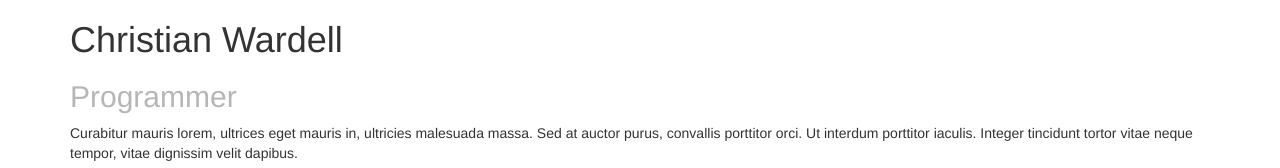
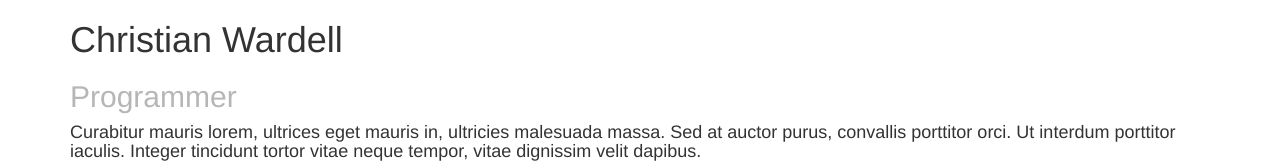
Before and after one commit to honorguard42/honorguard42.github.io, a website: page index.html in a window 1280 px wide. Shown: the top 168 px of the page. Drawn offline with Linux system fonts and the light colour scheme; grey boxes are pictures that could not be loaded.

Commit message:
changed header

```diff
--- a/index.html
+++ b/index.html
@@ -18,7 +18,7 @@
         <h2 class="title">Web Developer</h2>
         <h2 style="display:none" class="title">Designer</h2>
         <h2 style="display:none" class="title">Programmer</h2>
-        <p>Curabitur mauris lorem, ultrices eget mauris in, ultricies malesuada massa. Sed at auctor purus, convallis porttitor orci. Ut interdum porttitor iaculis. Integer tincidunt tortor vitae neque tempor, vitae dignissim velit dapibus.</p>
+        <h4>Curabitur mauris lorem, ultrices eget mauris in, ultricies malesuada massa. Sed at auctor purus, convallis porttitor orci. Ut interdum porttitor iaculis. Integer tincidunt tortor vitae neque tempor, vitae dignissim velit dapibus.</h4>
         <div class="row">
             <div class="col-md-6 hidden-xs">
                 <p>Phasellus sit amet risus interdum, cursus purus fringilla, bibendum ante. Morbi rutrum maximus nulla et vehicula. Integer blandit leo efficitur, interdum lorem nec, viverra libero. Sed consectetur eu lectus sagittis eleifend. Class aptent taciti sociosqu ad litora torquent per conubia nostra, per inceptos himenaeos. Donec eu dolor ut enim interdum placerat. Maecenas sed mi et nibh egestas tristique sed quis dolor. Mauris ultrices lacus malesuada faucibus eleifend. Donec vel ullamcorper ipsum, in facilisis massa. Praesent varius metus quis suscipit varius. Suspendisse vehicula augue ex, ut ullamcorper est feugiat ut. Nunc eget fermentum nulla. Morbi dignissim urna enim, quis scelerisque sem feugiat at. Sed hendrerit erat velit, id volutpat nisl imperdiet eu. Curabitur ornare fermentum dignissim.</p>
```
